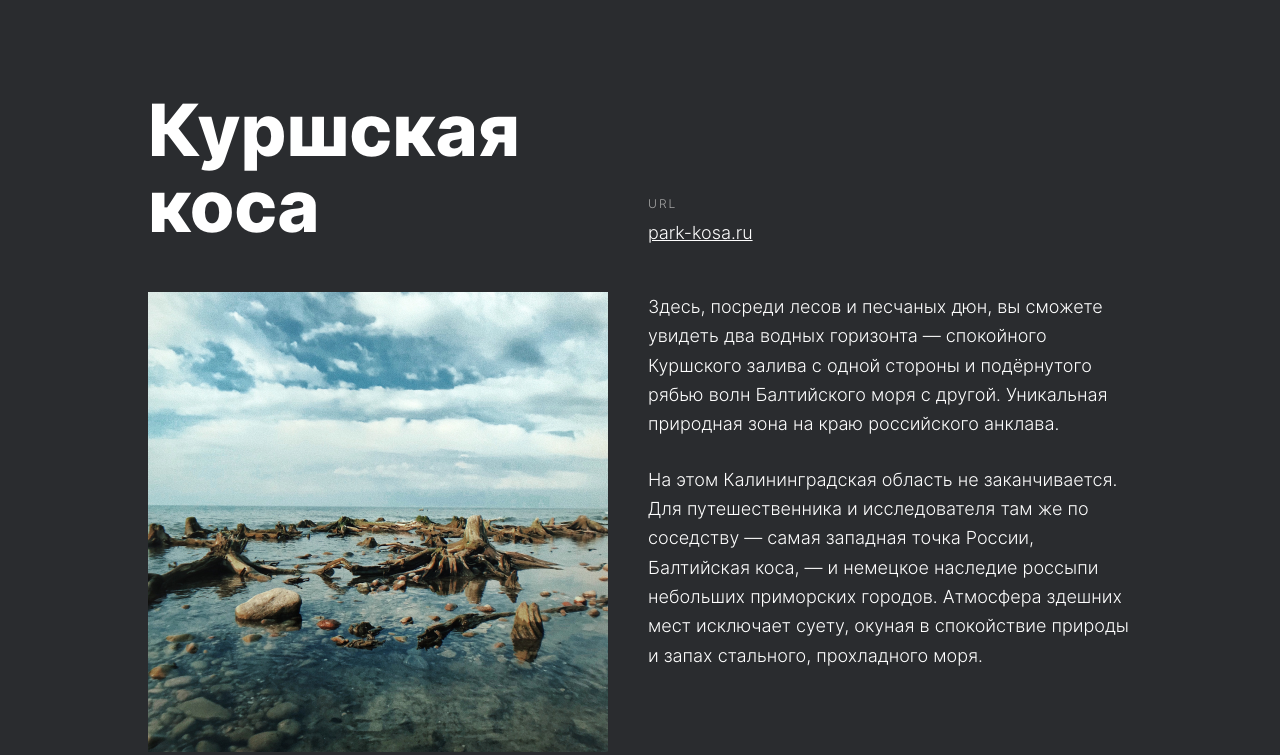
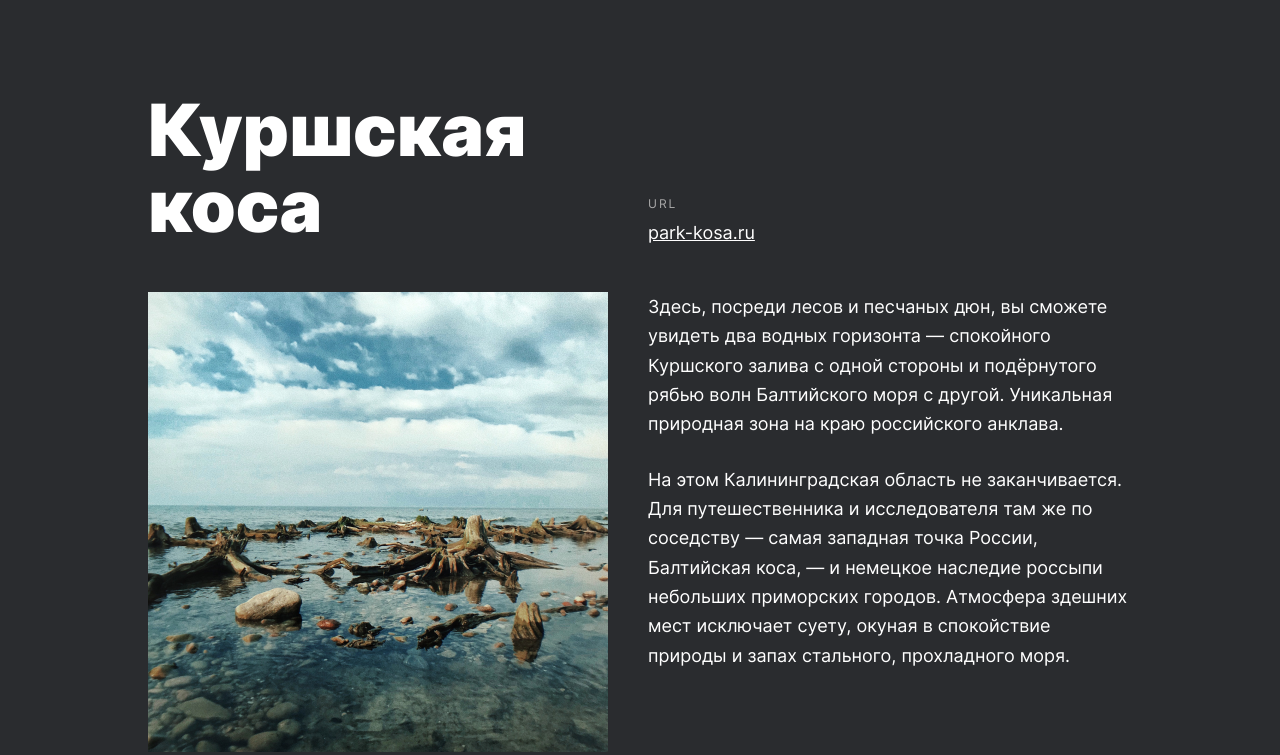
Before and after one commit to AndreiEth/russian-travel, a plain HTML site: page index.html in a window 1280 px wide. Shown: the part 2425-3180 px from the top of the page. Drawn offline with Linux system fonts and the light colour scheme.

Commit message:
3 commit

```diff
--- /dev/null
+++ b/Inter-fonts/Inter-Web/inter.css
@@ -0,0 +1,26 @@
+@font-face {
+  font-family: 'Inter';
+  font-style: normal;
+  font-weight: 400;
+  font-display: swap;
+  src: url(./Inter-Regular.woff2) format("woff2"),
+    url(./Inter-Regular.woff) format("woff");
+}
+
+@font-face {
+  font-family: 'Inter';
+  font-style: normal;
+  font-weight: 700;
+  font-display: swap;
+  src: url(./Inter-Bold.woff2) format("woff2"),
+    url(./Inter-Bold.woff) format("woff");
+}
+
+@font-face {
+  font-family: 'Inter';
+  font-style: normal;
+  font-weight: 900;
+  font-display: swap;
+  src: url(./Inter-Black.woff2) format("woff2"),
+    url(./Inter-Black.woff) format("woff");
+}
--- a/font.css
+++ /dev/null
@@ -1,17 +0,0 @@
-@font-face {
-    font-family: "Inter";
-    src: url(./Fonts/Inter-Light.otf);
-    font-weight: 400;
-
-}
-@font-face {
-    font-family: "Inter";
-    src: url(./Fonts/Inter-ExtraBold.otf);
-    font-weight: 900;
-
-}
-@font-face {
-    font-family: "Inter";
-    src: url(./Fonts/Inter-Bold.otf);
-    font-weight: 700;
-}
--- a/index.html
+++ b/index.html
@@ -6,8 +6,6 @@
     <meta http-equiv="X-UA-Compatible" content="IE=edge">
     <meta name="viewport" content="width=device-width, initial-scale=1.0">
     <link rel="stylesheet" href="./pages/index.css">
-    <link rel="stylesheet" href="./font.css">
-
     <title>Russia Travel</title>
 </head>
 
--- a/pages/index.css
+++ b/pages/index.css
@@ -1,3 +1,4 @@
+@import url(../Inter-fonts/Inter-Web/inter.css);
 @import url(../blocks/body/body.css);
 @import url(../blocks/page/page.css);
 @import url(../blocks/header/header.css);
```
Also changed, not shown: Fonts/Inter-Bold.otf (deleted), Fonts/Inter-ExtraBold.otf (deleted), Fonts/Inter-Light.otf (deleted), Inter-fonts/Inter-Web/Inter-Black.woff (added), Inter-fonts/Inter-Web/Inter-Black.woff2 (added), Inter-fonts/Inter-Web/Inter-Bold.woff (added), Inter-fonts/Inter-Web/Inter-Bold.woff2 (added), Inter-fonts/Inter-Web/Inter-Regular.woff (added), Inter-fonts/Inter-Web/Inter-Regular.woff2 (added), 5 other files.
